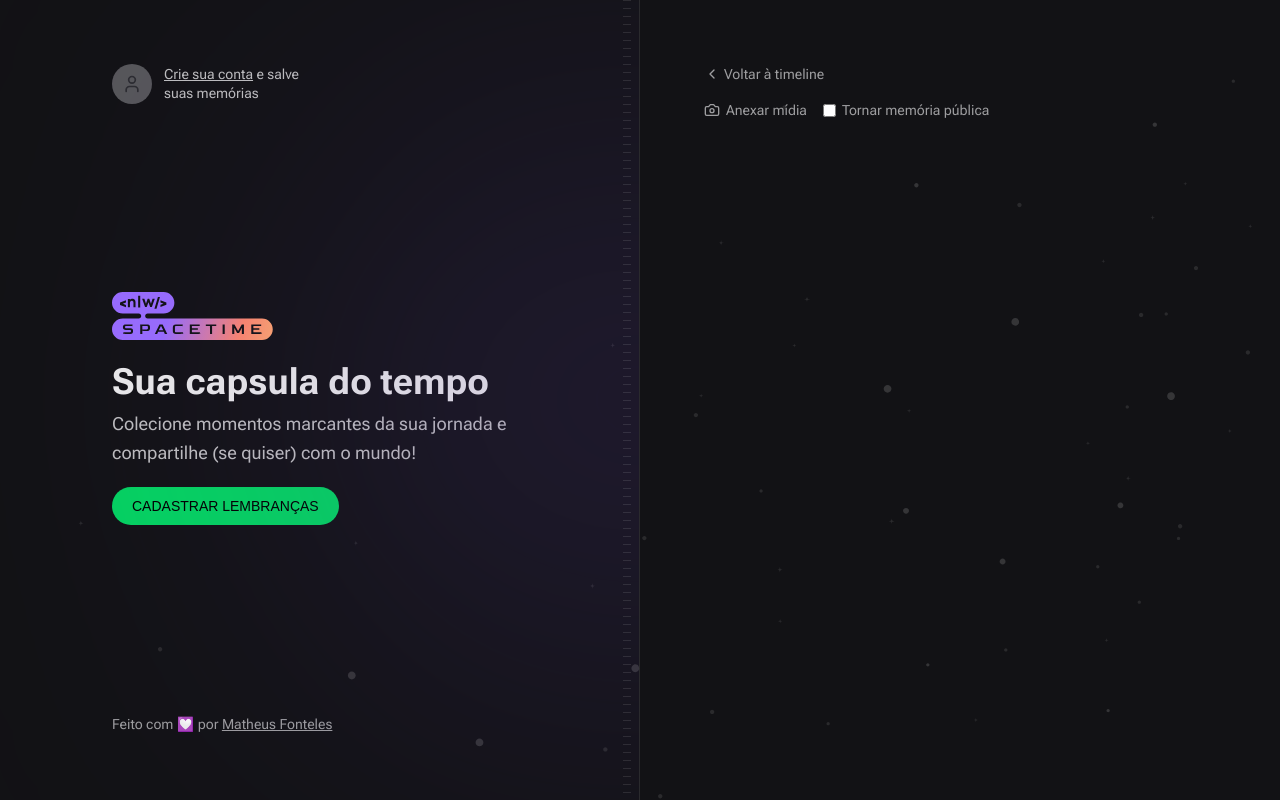
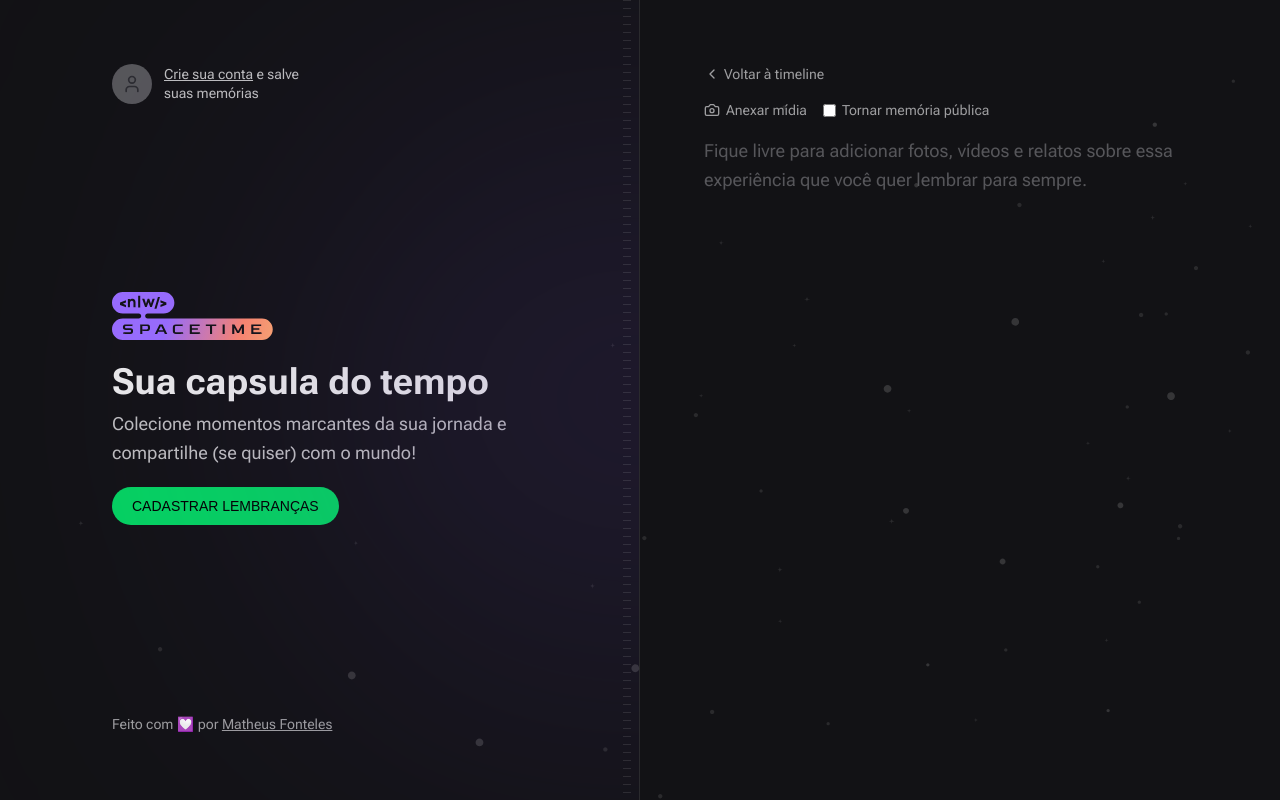
Before and after one commit to matheusmfl/front-end-nlw-space-time, a Next.js app: page /memories/new in a window 1280 px wide. Built offline with nearby package versions, Linux system fonts and the light colour scheme; no server answers; a web font is replaced by a local one.

Commit message:
Create middleware authenticate memories path

```diff
--- a/src/app/api/auth/callback/route.ts
+++ b/src/app/api/auth/callback/route.ts
@@ -11,8 +11,6 @@
 
   const { token } = registerResponse.data
 
-  console.log(token)
-
   const redirectUrl = new URL('/', req.url)
 
   // Redirecionamos, passando o COOKIE, o PATH do objeto de configuração, indica
--- a/src/app/memories/new/page.tsx
+++ b/src/app/memories/new/page.tsx
@@ -30,7 +30,13 @@
             Tornar memória pública
           </label>
         </div>
-        <input type="file" id="media" className="invisible" />
+        <input type="file" id="media" className="invisible h-0 w-0" />
+        <textarea
+          name="content"
+          spellCheck={false}
+          className="w-full flex-1 resize-none rounded border-0 bg-transparent p-0 text-lg leading-relaxed text-gray-100 placeholder:text-gray-400 focus:ring-0"
+          placeholder="Fique livre para adicionar fotos, vídeos e relatos sobre essa experiência que você quer lembrar para sempre."
+        ></textarea>
       </form>
     </div>
   )
```
Also changed, not shown: src/middleware.ts (added, +18 -0 lines).
